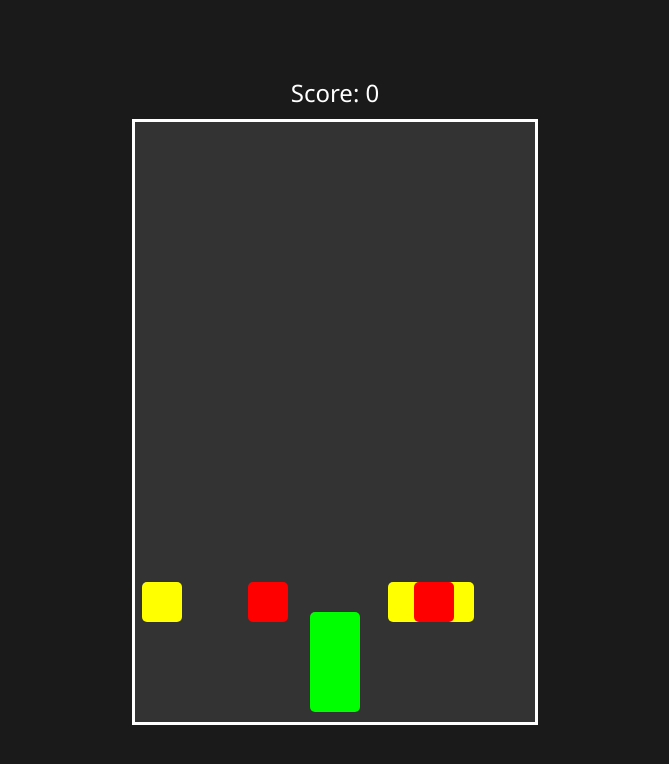
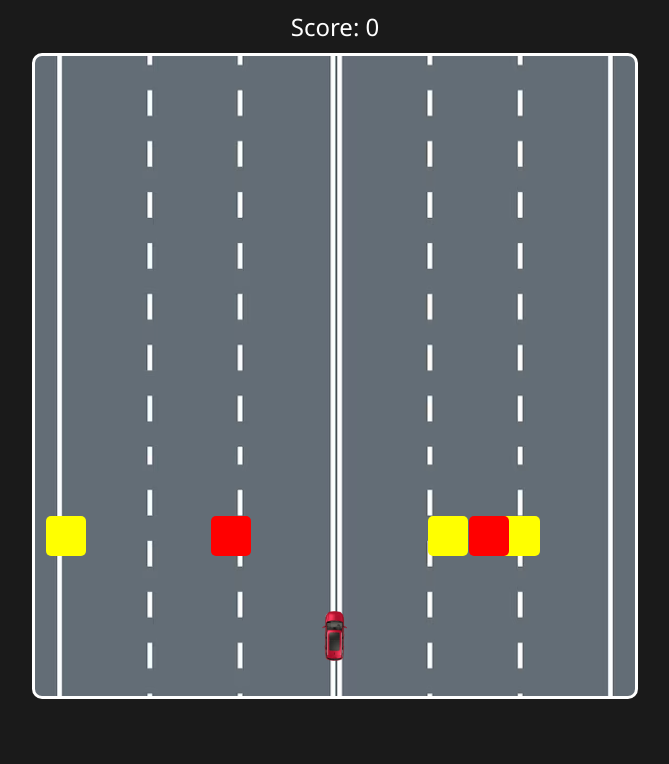
Before and after one commit to devwaghela123/WealthWired, a plain HTML site: page index.html in a window 1280 px wide. Shown: the whole page, without its empty margins (305-974 px from the left). Drawn offline with Linux system fonts and the light colour scheme.

Commit message:
Update index.html

```diff
--- a/index.html
+++ b/index.html
@@ -2,6 +2,7 @@
 <html lang="en">
 <head>
   <meta charset="UTF-8">
+  <meta name="viewport" content="width=device-width, initial-scale=1.0">
   <title>Road Rage Lite</title>
   <style>
     /* Global Styles */
@@ -13,8 +14,10 @@
       display: flex;
       flex-direction: column;
       align-items: center;
-      justify-content: center;
-      height: 100vh;
+      justify-content: flex-start;
+      min-height: 100vh;
+      padding: 10px;
+      box-sizing: border-box;
     }
     #scoreBoard {
       font-size: 1.5rem;
@@ -23,21 +26,28 @@
     /* Game Container */
     #gameContainer {
       position: relative;
-      width: 400px;
-      height: 600px;
-      background: #333;
+      width: 100%;
+      max-width: 600px;
+      height: 80vh;
+      background: url('image (22).png') no-repeat center top;
+      background-size: 100% auto;
+      /* repeat vertically if needed */
+      background-repeat: repeat-y;
       overflow: hidden;
       border: 3px solid #fff;
+      border-radius: 10px;
     }
     /* Car Style */
     .car {
       position: absolute;
       width: 50px;
       height: 100px;
-      background: #0f0; /* Green - can change later */
       bottom: 10px;
-      left: 175px;
-      border-radius: 5px;
+      left: 50%;
+      /* Center the car horizontally and rotate it */
+      transform: translateX(-50%) rotate(90deg);
+      background: url('hector.png') no-repeat center;
+      background-size: contain;
     }
     /* Item Base Style */
     .item {
@@ -69,6 +79,8 @@
       font-size: 1.5rem;
       text-align: center;
       display: none;
+      padding: 20px;
+      box-sizing: border-box;
     }
     #playAgain {
       margin-top: 20px;
@@ -99,8 +111,8 @@
     const gameOverOverlay = document.getElementById('gameOverOverlay');
     const playAgainBtn = document.getElementById('playAgain');
 
-    const containerWidth = gameContainer.clientWidth;
-    const containerHeight = gameContainer.clientHeight;
+    let containerWidth = gameContainer.clientWidth;
+    let containerHeight = gameContainer.clientHeight;
     let score = 0;
     let gameSpeed = 2;
     let gameInterval;
@@ -108,7 +120,13 @@
     let moveLeft = false, moveRight = false;
     let items = []; // array to hold bonus & obstacle items
 
-    // Create an item (happy or angry) once and reuse the style
+    // On resize, update container dimensions.
+    window.addEventListener('resize', () => {
+      containerWidth = gameContainer.clientWidth;
+      containerHeight = gameContainer.clientHeight;
+    });
+
+    // Create an item (happy or angry)
     function createItem(type) {
       const item = document.createElement('div');
       item.classList.add('item');
@@ -125,9 +143,9 @@
       return { element: item, type: type, x: x, y: y, speed: gameSpeed };
     }
 
-    // Spawn a few items on the screen
+    // Spawn initial items
     function spawnItems() {
-      // Clean up previous items
+      // Remove old items if any
       items.forEach(itemObj => {
         if (itemObj.element.parentNode === gameContainer) {
           gameContainer.removeChild(itemObj.element);
@@ -135,7 +153,6 @@
       });
       items = [];
       for (let i = 0; i < 5; i++) {
-        // Randomly assign type (happy bonus or angry obstacle)
         const type = Math.random() > 0.5 ? 'happy' : 'angry';
         items.push(createItem(type));
       }
@@ -156,25 +173,25 @@
       }
       car.style.left = carPos.x + 'px';
 
-      // Update items' positions and check for collisions
+      // Update items positions and check collisions
       items.forEach(itemObj => {
         itemObj.y += itemObj.speed;
         if (itemObj.y > containerHeight) {
-          // Recycle the item to the top with a new random horizontal position
+          // Recycle the item to the top with a new position
           itemObj.y = -40;
           itemObj.x = Math.random() * (containerWidth - 40);
           itemObj.element.style.left = itemObj.x + 'px';
         }
         itemObj.element.style.top = itemObj.y + 'px';
 
-        // Check collision with car
+        // Collision detection
         if (isColliding(car, itemObj.element)) {
           if (itemObj.type === 'happy') {
             score += 1;
           } else if (itemObj.type === 'angry') {
             score -= 1;
           }
-          // Reset item after collision
+          // Reset the collided item
           itemObj.y = -40;
           itemObj.x = Math.random() * (containerWidth - 40);
           itemObj.element.style.left = itemObj.x + 'px';
@@ -216,7 +233,7 @@
       gameInterval = setInterval(updateGame, 20);
     }
 
-    // Keyboard controls for left/right movement
+    // Keyboard controls
     document.addEventListener('keydown', (e) => {
       if (e.key === "ArrowLeft") {
         moveLeft = true;
```
